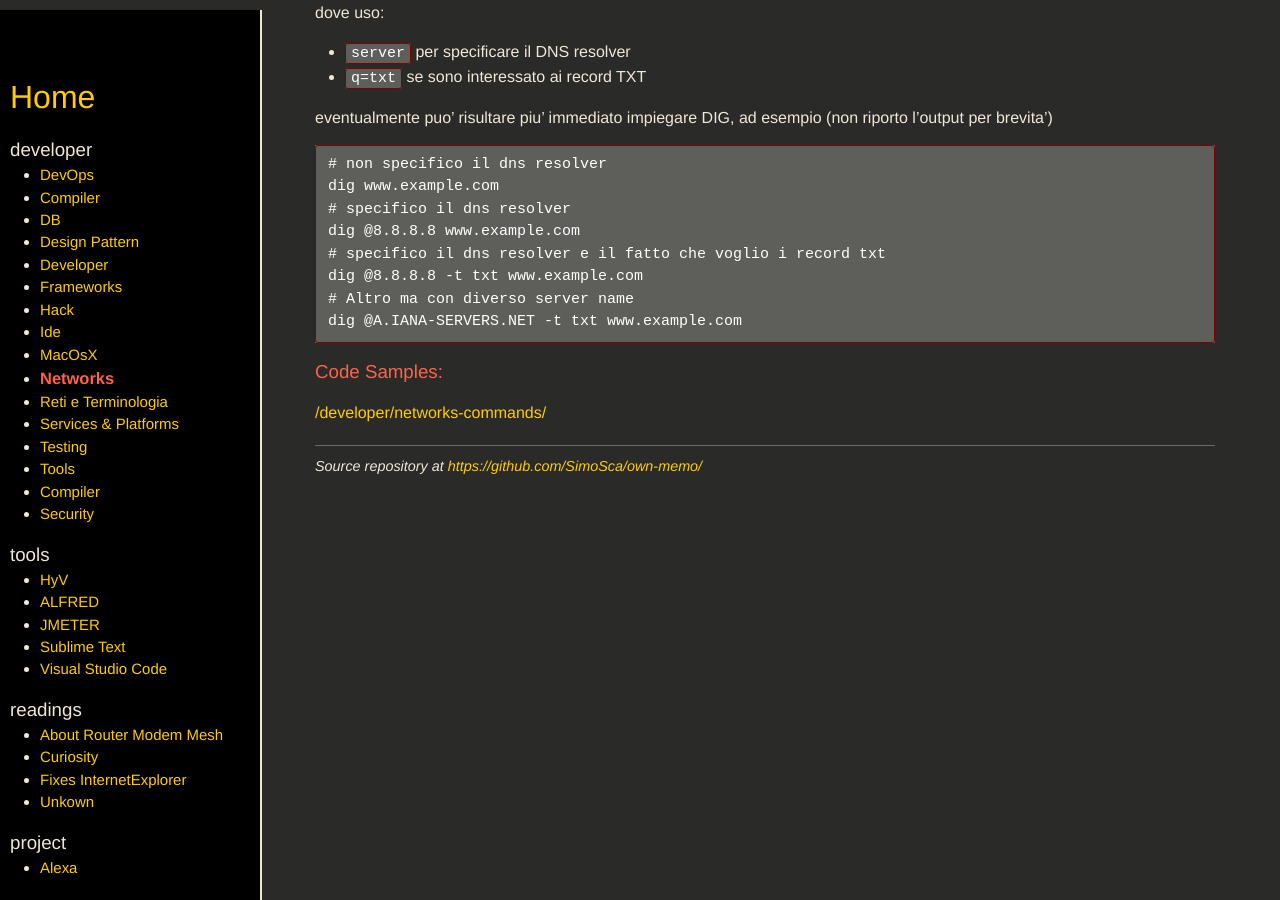
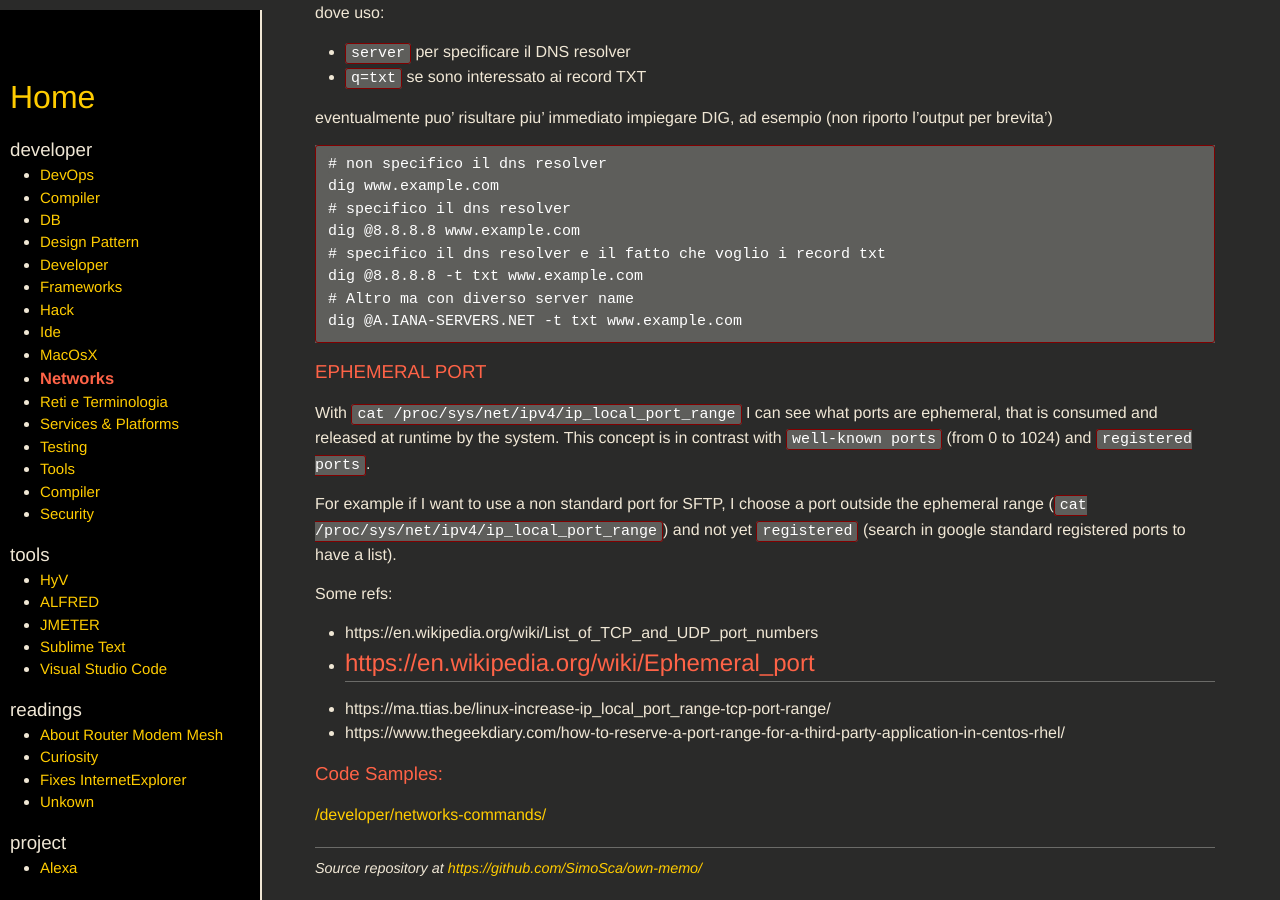
Before and after one commit to SimoSca/own-memo, a Jekyll site: the page built from _pages/developer/network-commands.md, in a window 1280 px wide and 900 px high, scrolled down 5291 px. Built offline with Jekyll 4.4.1, drawn with Linux system fonts in a browser that asks for light colours; nearby versions of some CDN libraries.

Commit message:
[improve][network] added notes about 'ephemeral port'

`````diff
--- a/_pages/developer/network-commands.md
+++ b/_pages/developer/network-commands.md
@@ -297,3 +297,20 @@ dig @8.8.8.8 -t txt www.example.com
 # Altro ma con diverso server name
 dig @A.IANA-SERVERS.NET -t txt www.example.com
 ````
+
+
+### EPHEMERAL PORT
+
+With `cat /proc/sys/net/ipv4/ip_local_port_range` I can see what ports are ephemeral, that is consumed and released at runtime by the system.
+This concept is in contrast with `well-known ports` (from 0 to 1024) and `registered ports`.
+
+For example if I want to use a non standard port for SFTP,
+I choose a port outside the ephemeral range (`cat /proc/sys/net/ipv4/ip_local_port_range`) and not yet `registered` (search in google standard registered ports to have a list).
+
+Some refs:
+
+- https://en.wikipedia.org/wiki/List_of_TCP_and_UDP_port_numbers
+- https://en.wikipedia.org/wiki/Ephemeral_port
+-
+- https://ma.ttias.be/linux-increase-ip_local_port_range-tcp-port-range/
+- https://www.thegeekdiary.com/how-to-reserve-a-port-range-for-a-third-party-application-in-centos-rhel/
`````
